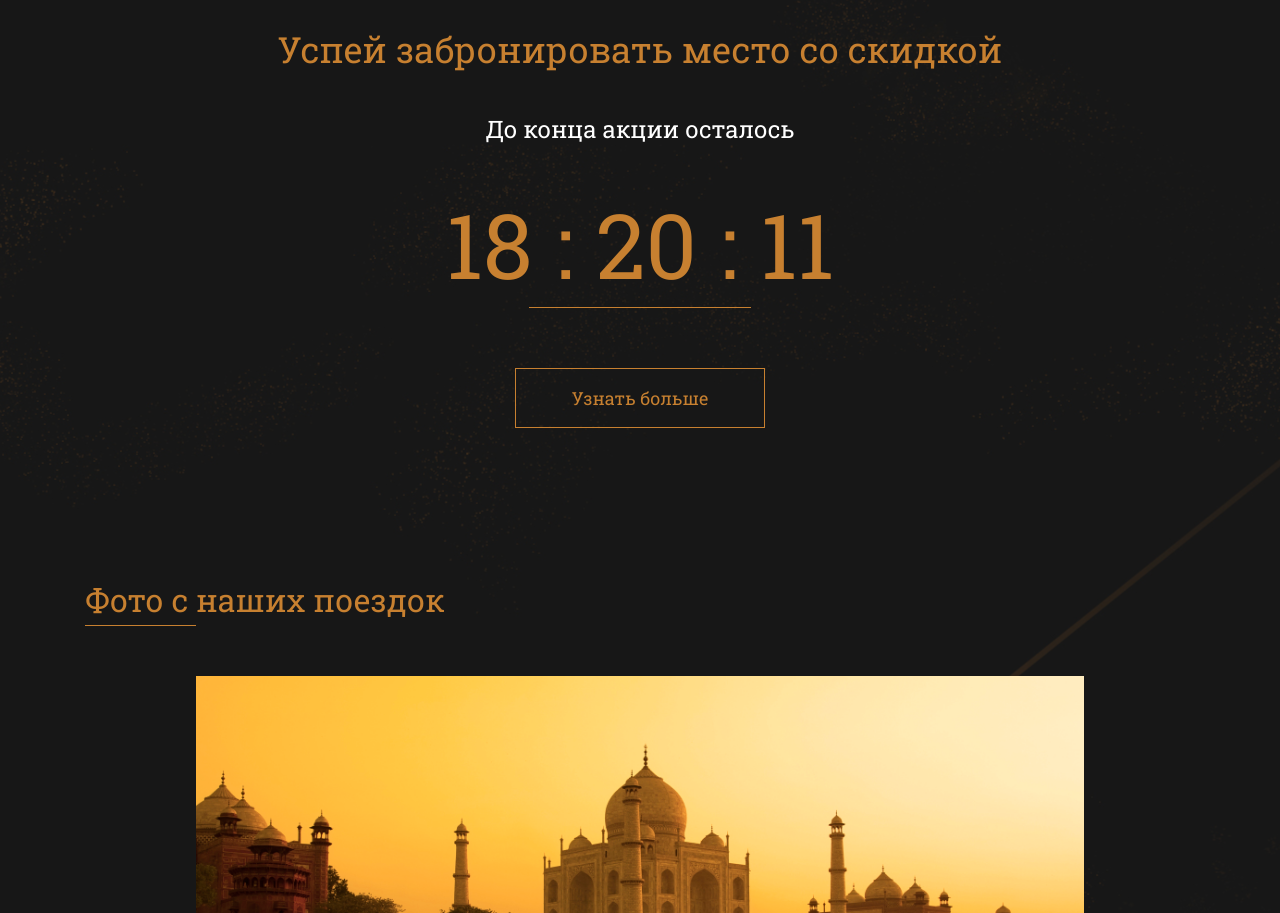
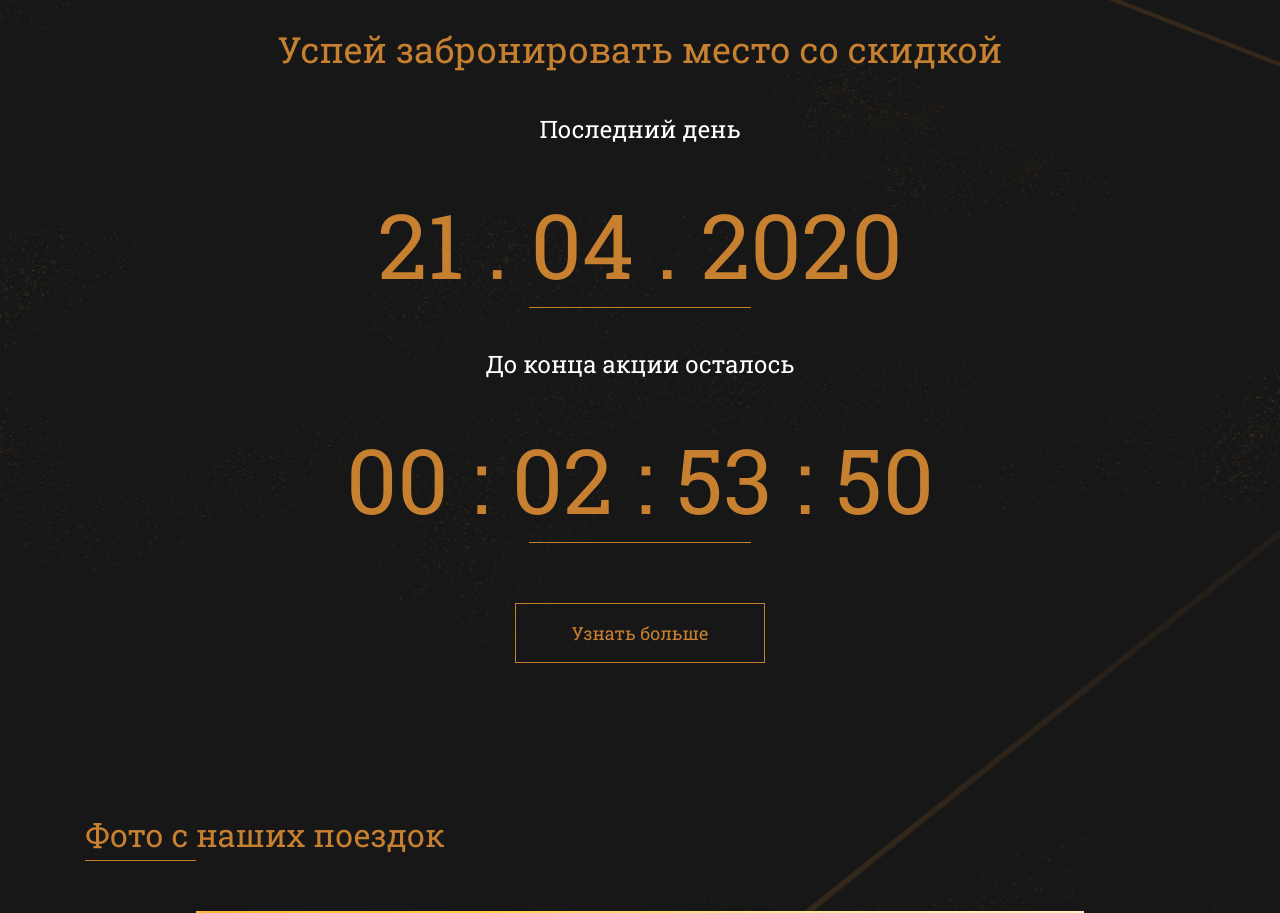
Before and after one commit to Kazant1pka/Lesson1, a plain HTML site: page index.html in a window 1280 px wide. Shown: the part 1355-2268 px from the top of the page. Drawn offline with Linux system fonts and the light colour scheme.

Commit message:
second commit

```diff
--- a/index.html
+++ b/index.html
@@ -102,9 +102,21 @@
 			<div class="timer">
 				<div class="timer-title">Успей забронировать место со скидкой</div>
 				<div class="timer-action">
+					Последний день
+				</div>
+				<div class="timer-numbers" id="lastDay">
+					<span class="day">01</span>
+					<span>.</span>
+					<span class="month">01</span>
+					<span>.</span>
+					<span class="year">20</span>
+				</div>
+				<div class="timer-action">
 					До конца акции осталось
 				</div>
 				<div class="timer-numbers" id="timer">
+					<span class="days">22</span>
+					<span>:</span>
 					<span class="hours">18</span>
 					<span>:</span>
 					<span class="minutes">20</span>
--- a/js/script.js
+++ b/js/script.js
@@ -31,5 +31,56 @@ window.addEventListener('DOMContentLoaded', function () {
                 }
             }
         }
-    })
+    });
+
+    let deadline = '2020-04-21:12:21:00';
+
+    function getTimeRemaining(endTime) {
+        let conv = new Date(endTime),
+            t = new Date(conv.getTime() - Date.now()),
+            days = t.getUTCDate() - 1,
+            seconds = t.getUTCSeconds(),
+            minutes = t.getUTCMinutes(),
+            hours = t.getUTCHours();
+        return {
+            'total': t,
+            'days': days,
+            'hours': hours,
+            'minutes': minutes,
+            'seconds': seconds
+        };
+    };
+
+    function setClock(id, endTime) {
+        let timer = document.getElementById(id),
+            days = timer.querySelector('.days'),
+            hours = timer.querySelector('.hours'),
+            minutes = timer.querySelector('.minutes'),
+            seconds = timer.querySelector('.seconds'),
+            timeInterval = setInterval(updateClock, 1000);
+        function updateClock() {
+            let t = getTimeRemaining(endTime);
+            days.textContent = t.days >= 10 ? t.days : '0' + t.days;
+            hours.textContent = t.hours >= 10 ? t.hours : '0' + t.hours;
+            minutes.textContent = t.minutes >= 10 ? t.minutes : '0' + t.minutes;;
+            seconds.textContent = t.seconds >= 10 ? t.seconds : '0' + t.seconds;;
+            if (t.total <= 0) {
+                clearInterval(timeInterval);
+                days.textContent = '00', hours.textContent = '00', minutes.textContent = '00', seconds.textContent = '00';
+            };
+        };
+    };
+    function setDate(id, endTime) {
+        let timer = document.getElementById(id),
+            day = timer.querySelector('.day'),
+            month = timer.querySelector('.month'),
+            year = timer.querySelector('.year'),
+            date = new Date(endTime);
+
+        day.textContent = date.getDate();
+        month.textContent = date.getMonth() >= 10 ? (date.getMonth() + 1) : '0' + (date.getMonth() + 1);
+        year.textContent = date.getFullYear();
+    };
+    setDate('lastDay', deadline);
+    setClock('timer', deadline);
 })
```
